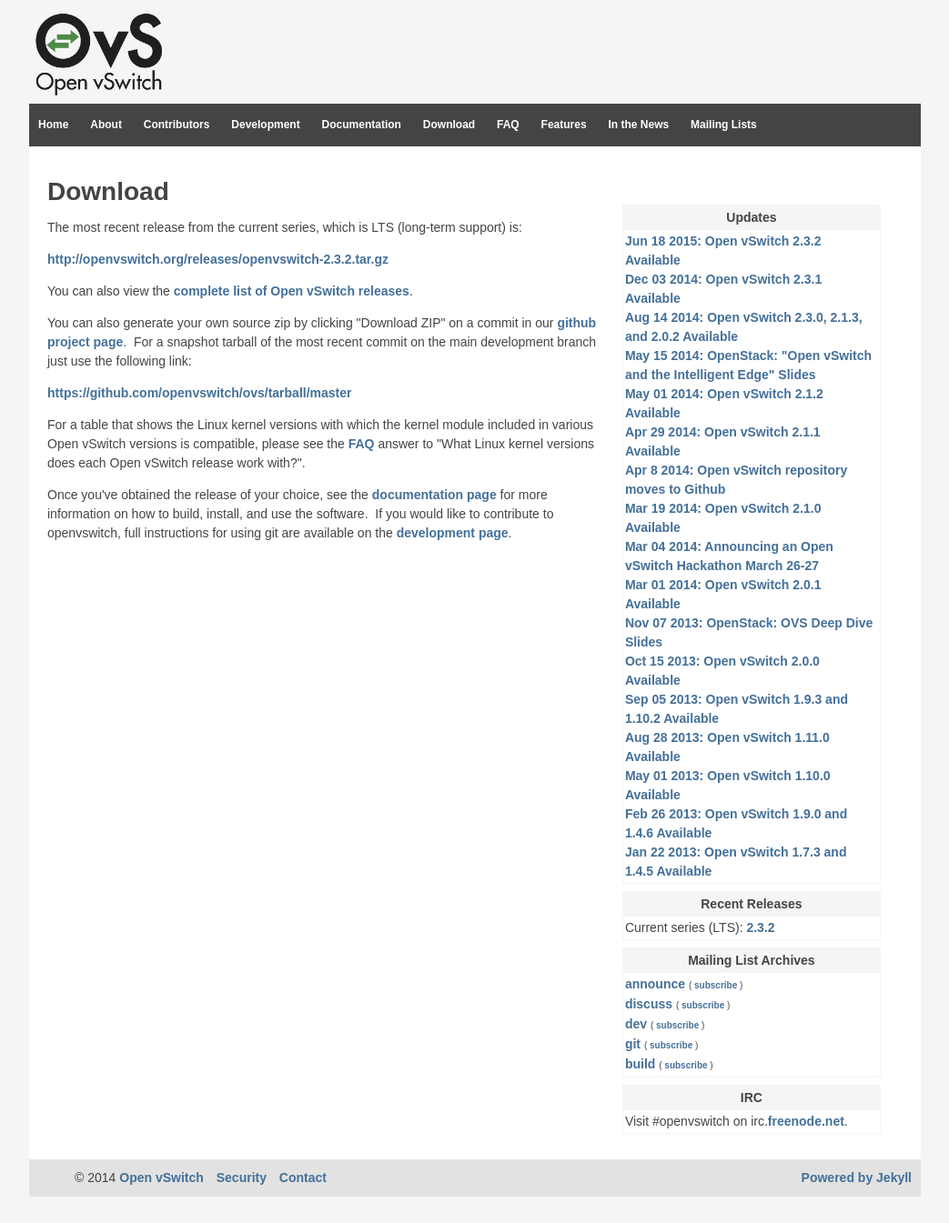
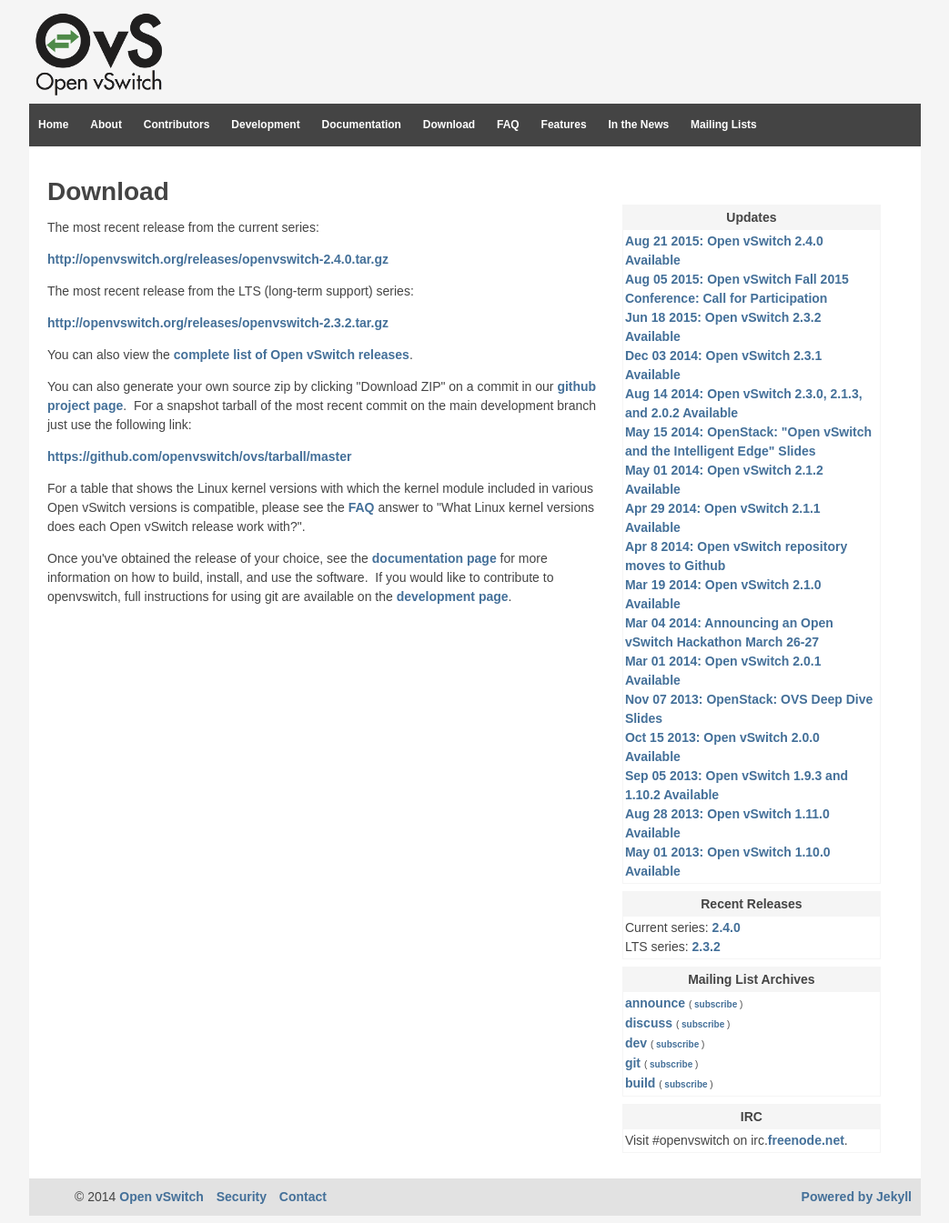
Before and after one commit to openvswitch/openvswitch.github.io, a Jekyll site: the page built from download/index.html, in a window 1280 px wide. Shown: the whole page at 91% size, without its empty margins (118-1161 px from the left). Built offline with Jekyll 4.4.1, drawn with Linux system fonts in a browser that asks for light colours; before the commit the page ends 1324 px from its top, so only the background shows below that.

Commit message:
Add 2.4.0 release

```diff
--- a/_includes/side-widgets.html
+++ b/_includes/side-widgets.html
@@ -3,6 +3,10 @@
         Updates
     </div>
     <div class="textwidget">
+        <a href=http://openvswitch.org/pipermail/announce/2015-August/000078.html>Aug 21 2015: Open vSwitch 2.4.0 Available</a>
+        <br>
+        <a href=http://openvswitch.org/pipermail/announce/2015-August/000076.html>Aug 05 2015: Open vSwitch Fall 2015 Conference: Call for Participation</a>
+        <br>
         <a href=http://openvswitch.org/pipermail/announce/2015-June/000075.html>Jun 18 2015: Open vSwitch 2.3.2 Available</a>
         <br>
         <a href=http://openvswitch.org/pipermail/announce/2014-December/000071.html>Dec 03 2014: Open vSwitch 2.3.1 Available</a>
@@ -31,10 +35,6 @@
         <a href="http://openvswitch.org/pipermail/announce/2013-August/000054.html">Aug 28 2013: Open vSwitch 1.11.0 Available</a>
         <br>
         <a href="http://openvswitch.org/pipermail/announce/2013-May/000052.html">May 01 2013: Open vSwitch 1.10.0 Available</a>
-        <br>
-        <a href="http://openvswitch.org/pipermail/announce/2013-February/000051.html">Feb 26 2013: Open vSwitch 1.9.0 and 1.4.6 Available</a>
-        <br>
-        <a href="http://openvswitch.org/pipermail/announce/2013-January/000050.html">Jan 22 2013: Open vSwitch 1.7.3 and 1.4.5 Available</a>
     </div>
 </div>
 <div class="widget">
@@ -42,7 +42,8 @@
         Recent Releases
     </div>
     <div class="textwidget">
-        Current series (LTS): <a href="http://openvswitch.org/releases/openvswitch-2.3.2.tar.gz">2.3.2</a><br>
+        Current series: <a href="http://openvswitch.org/releases/openvswitch-2.4.0.tar.gz">2.4.0</a><br>
+        LTS series: <a href="http://openvswitch.org/releases/openvswitch-2.3.2.tar.gz">2.3.2</a><br>
     </div>
 </div>
 <div class="widget">
--- a/download/index.html
+++ b/download/index.html
@@ -22,7 +22,9 @@
 comments: []
 ---
 <!-- TODO releases files -->
-<p>The most recent release from the current series, which is LTS (long-term support) is:</p>
+<p>The most recent release from the current series:</p>
+<p><a href="http://openvswitch.org/releases/openvswitch-2.4.0.tar.gz">http://openvswitch.org/releases/openvswitch-2.4.0.tar.gz</a></p>
+<p>The most recent release from the LTS (long-term support) series:</p>
 <p><a href="http://openvswitch.org/releases/openvswitch-2.3.2.tar.gz">http://openvswitch.org/releases/openvswitch-2.3.2.tar.gz</a></p>
 <p>You can also view the <a href="http://openvswitch.org/releases">complete list of Open vSwitch releases</a>.</p>
 <p>You can also generate your own source zip by clicking "Download ZIP" on a commit in our <a href="https://github.com/openvswitch/ovs/">github project page</a>.&nbsp; For a snapshot tarball of the most recent commit on the main development branch just use the following link:</p>
```
